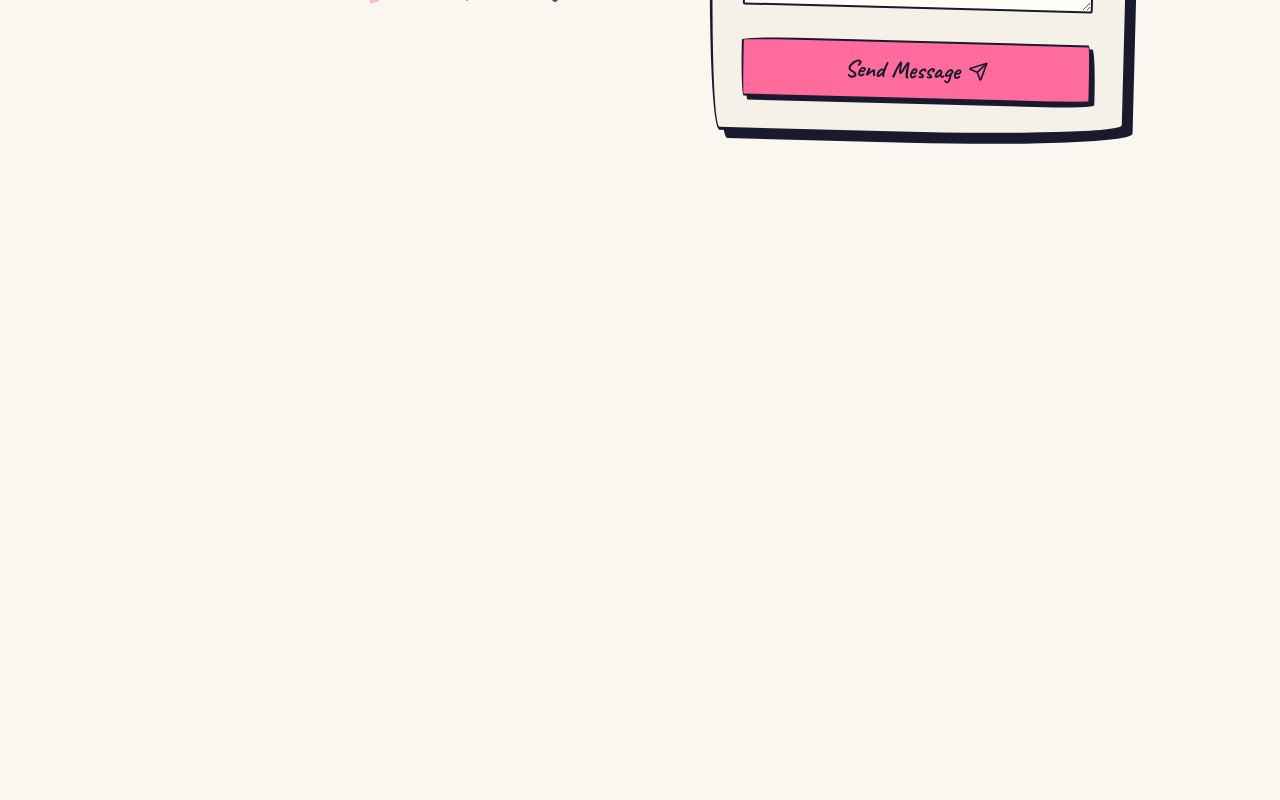
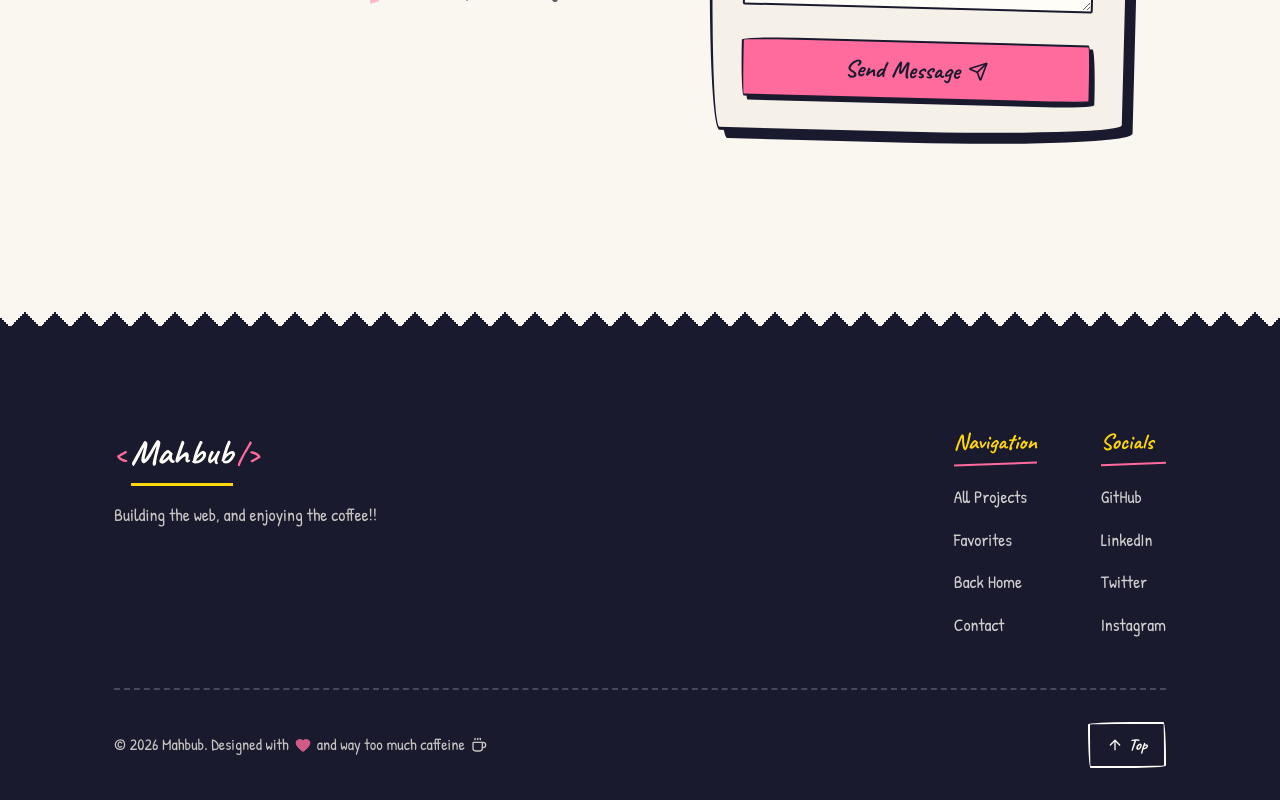
Before and after one commit to Maahhbuub/Mahbub-Doodle, a React (Vite) app: page /projects in a window 1280 px wide. Shown: the part 2094-2894 px from the top of the page. Before the commit the page ends 2357 px from the top, so only its background shows below. Built offline with nearby package versions, Linux system fonts and the light colour scheme.

Commit message:
feat(project): footer add footer

```diff
--- a/src/components/Footer/Footer.jsx
+++ b/src/components/Footer/Footer.jsx
@@ -1,7 +1,23 @@
 import { Heart, Coffee, ArrowUp } from 'lucide-react';
 import styles from './Footer.module.css';
 
-export default function Footer() {
+const portfolioLinks = [
+  { href: '#about', label: 'About' },
+  { href: '#skills', label: 'Skills' },
+  { href: '#competitive-programming', label: 'Brain Games' },
+  { href: '#projects', label: 'Projects' },
+  { href: '#experience', label: 'Experience' },
+];
+
+const projectLinks = [
+  { href: '/projects', label: 'All Projects' },
+  { href: '/projects/favorites', label: 'Favorites' },
+  { href: '/', label: 'Back Home' },
+  { href: '#contact', label: 'Contact' },
+];
+
+export default function Footer({ variant = 'portfolio' }) {
+  const navLinks = variant === 'portfolio' ? portfolioLinks : projectLinks;
   const currentYear = new Date().getFullYear();
 
   return (
@@ -23,11 +39,9 @@ export default function Footer() {
           <div className={styles.links}>
             <div className={styles.linkGroup}>
               <h4>Navigation</h4>
-              <a href="#about">About</a>
-              <a href="#skills">Skills</a>
-              <a href="#competitive-programming">Brain Games</a>
-              <a href="#projects">Projects</a>
-              <a href="#experience">Experience</a>
+              {navLinks.map((item, i) => (
+                <a key={i} href={item.href}>{item.label}</a>
+              ))}
             </div>
 
             <div className={styles.linkGroup}>
--- a/src/layouts/MainLayout.jsx
+++ b/src/layouts/MainLayout.jsx
@@ -10,7 +10,7 @@ export default function MainLayout() {
             <main>
                 <Outlet />
             </main>
-            <Footer />
+            <Footer variant="portfolio" />
         </>
     );
 }
--- a/src/layouts/ProjectsLayout.jsx
+++ b/src/layouts/ProjectsLayout.jsx
@@ -1,6 +1,7 @@
 import { Outlet } from 'react-router-dom';
 
 import Navbar from '../components/Navbar/Navbar';
+import Footer from '../components/Footer/Footer';
 
 export default function ProjectsLayout() {
     return (
@@ -9,6 +10,7 @@ export default function ProjectsLayout() {
             <main>
                 <Outlet />
             </main>
+            <Footer variant="projects" />
         </>
     );
 }
```
